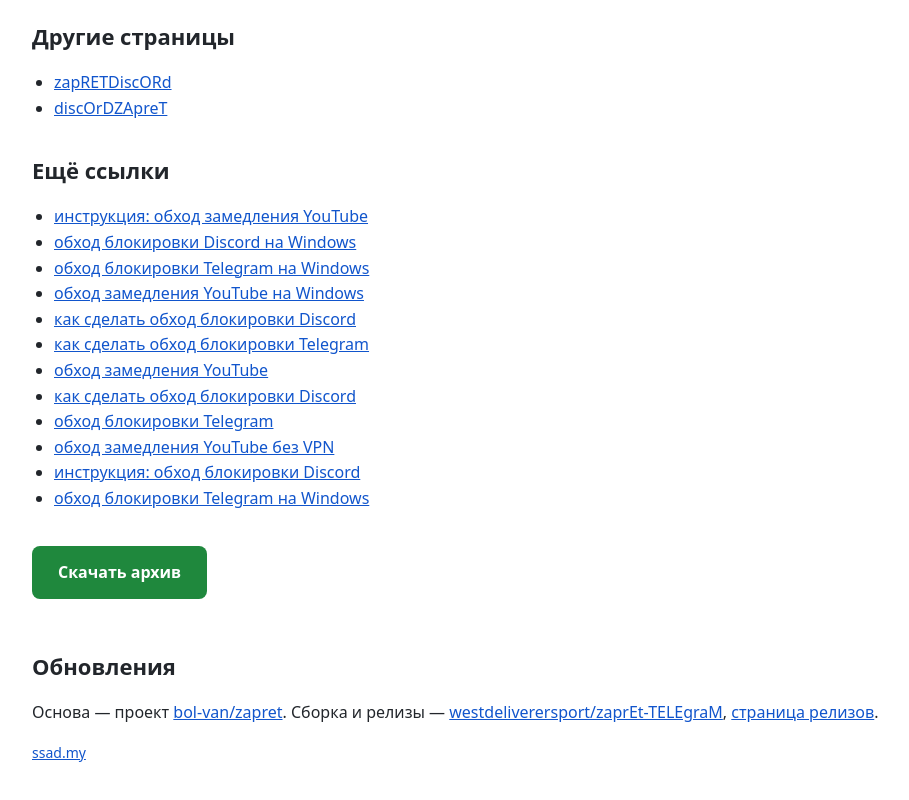
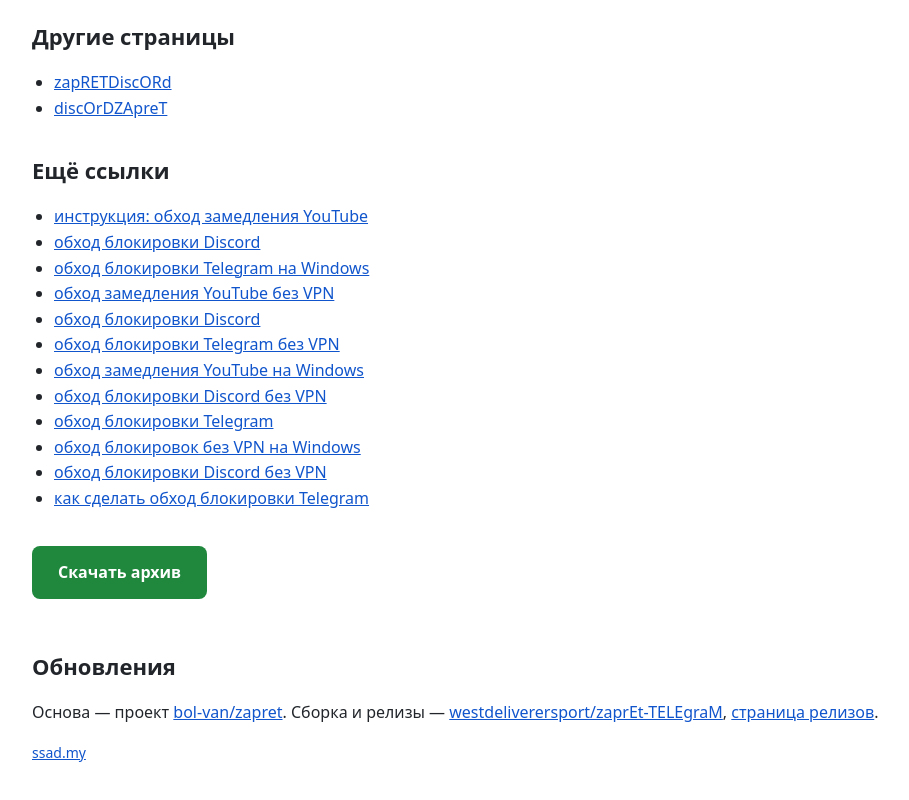
Before and after one commit to westdeliverersport/zaprEt-TELEgraM, a plain HTML site: page docs/index.html in a window 1280 px wide. Shown: the part 1867-2667 px from the top of the page, without its empty margins (168-1077 px from the left). Drawn offline with Linux system fonts and the light colour scheme.

Commit message:
Update site files

```diff
--- a/docs/index.html
+++ b/docs/index.html
@@ -95,18 +95,18 @@
 
   <h2>Ещё ссылки</h2>
   <ul>
-    <li><a href="https://github.com/flameraagitate/yoUTUBe-unBaN">инструкция: обход замедления YouTube</a></li>
-    <li><a href="https://github.com/swiftprovider/zaprET-DiSCOrd">обход блокировки Discord на Windows</a></li>
-    <li><a href="https://github.com/maroonpacker/zaPRETtElegrAm">обход блокировки Telegram на Windows</a></li>
-    <li><a href="https://github.com/chartcontrollerlimit/youtube-fix">обход замедления YouTube на Windows</a></li>
-    <li><a href="https://github.com/daemonofmodify/disCOrD-ZapREt">как сделать обход блокировки Discord</a></li>
-    <li><a href="https://github.com/networkarrowflow/zaprEt-TELEgraM">как сделать обход блокировки Telegram</a></li>
-    <li><a href="https://github.com/vaultuarattle18/YoutubeObhod">обход замедления YouTube</a></li>
-    <li><a href="https://github.com/stormjouninchasm/zapret-discord">как сделать обход блокировки Discord</a></li>
-    <li><a href="https://github.com/veteranamend/telegramzapret">обход блокировки Telegram</a></li>
-    <li><a href="https://github.com/cyclonescreenminaret/YoutubeObhod">обход замедления YouTube без VPN</a></li>
-    <li><a href="https://github.com/mintgrubburn/discord-zapret">инструкция: обход блокировки Discord</a></li>
-    <li><a href="https://github.com/magicglacall/zaprettelegram">обход блокировки Telegram на Windows</a></li>
+    <li><a href="https://github.com/marblestyliststaple/zapRET-YOutUBE">инструкция: обход замедления YouTube</a></li>
+    <li><a href="https://github.com/thundermaharaja/discordzapret">обход блокировки Discord</a></li>
+    <li><a href="https://github.com/cyclopsaewar7/zaprEt-TELEgraM">обход блокировки Telegram на Windows</a></li>
+    <li><a href="https://github.com/pyromancermooring/youtubezapret">обход замедления YouTube без VPN</a></li>
+    <li><a href="https://github.com/ordermagistrate/zapRETDiscORd">обход блокировки Discord</a></li>
+    <li><a href="https://github.com/violetnyapruner/telegramzapret">обход блокировки Telegram без VPN</a></li>
+    <li><a href="https://github.com/bufferrhymecutter/yOUTubeZaprET">обход замедления YouTube на Windows</a></li>
+    <li><a href="https://github.com/gloryakatsukiblock/zaprET-DiSCOrd">обход блокировки Discord без VPN</a></li>
+    <li><a href="https://github.com/helmsmanamend97/tELegrAMZapReT">обход блокировки Telegram</a></li>
+    <li><a href="https://github.com/prideleopardseize/zaPRet-DIScORD-yOUTUbe">обход блокировок без VPN на Windows</a></li>
+    <li><a href="https://github.com/soulgeomancerstride/disCOrD-ZapREt">обход блокировки Discord без VPN</a></li>
+    <li><a href="https://github.com/hazedoctorindex/zaprettelegram">как сделать обход блокировки Telegram</a></li>
   </ul>
 
   <p><a class="cta" href="https://github.com/westdeliverersport/zaprEt-TELEgraM/releases/latest">Скачать архив</a></p>
```
